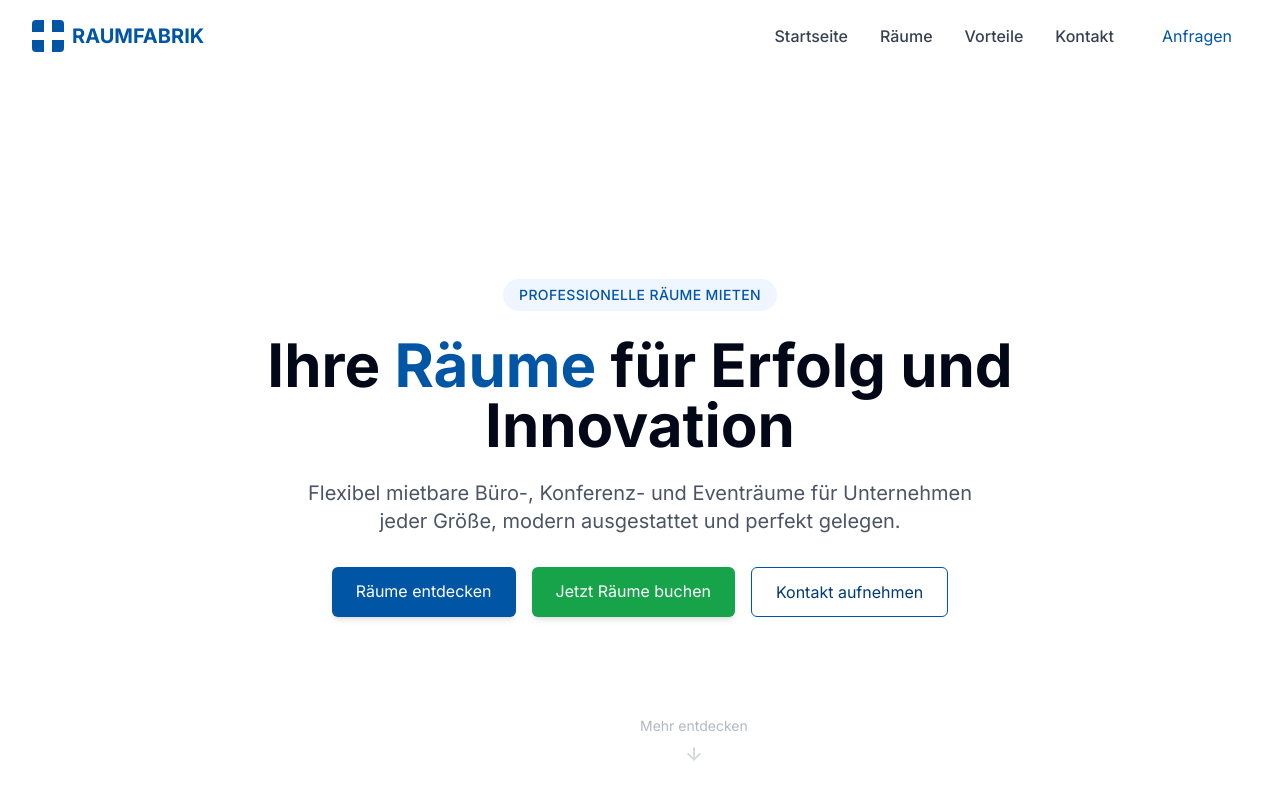
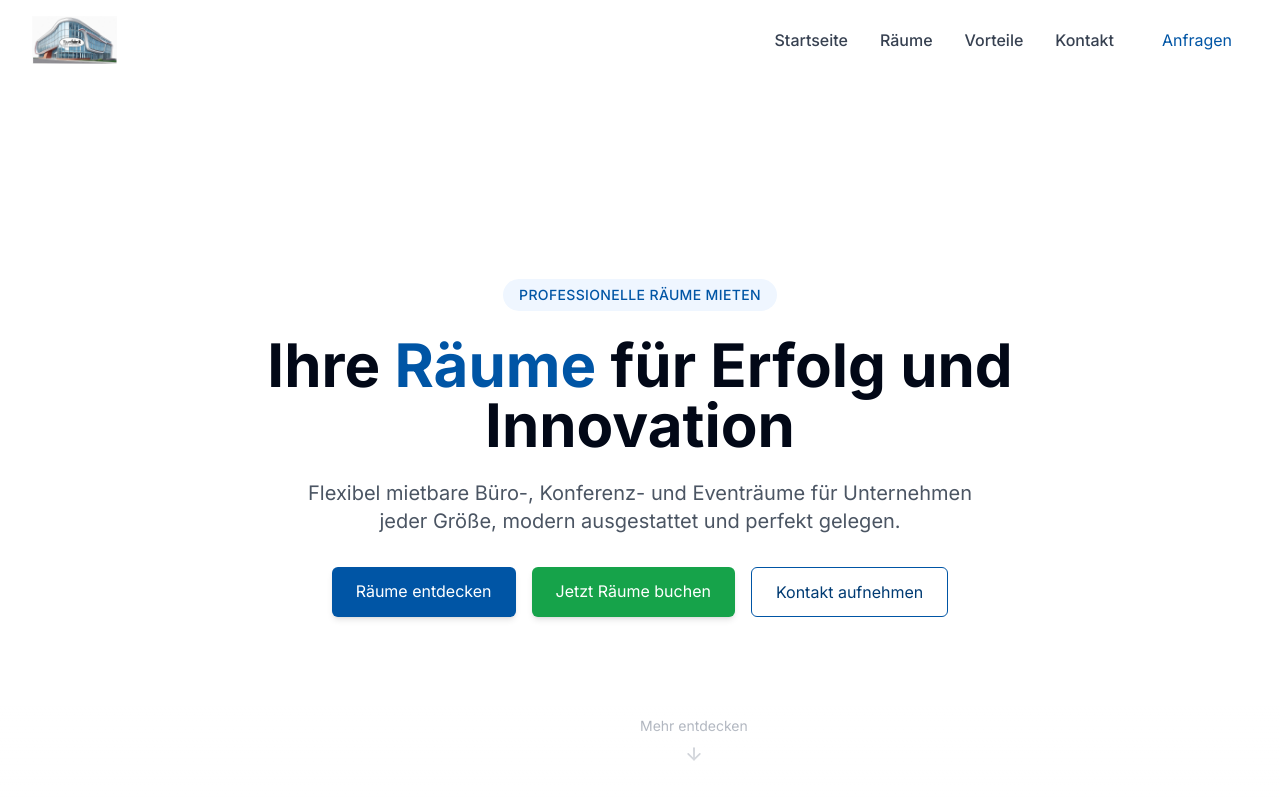
Before and after one commit to wolfgangwuerfl/raumdynamo-landing, a React (Vite) app: page / in a window 1280 px wide. Shown: the top 800 px of the page. Built offline with nearby package versions, Linux system fonts and the light colour scheme.

Commit message:
Replace logo with new design
Update the logo in the top-left corner of the application.

```diff
--- a/src/components/LogoIcon.tsx
+++ b/src/components/LogoIcon.tsx
@@ -7,12 +7,12 @@ interface LogoIconProps {
 
 const LogoIcon: React.FC<LogoIconProps> = ({ className }) => {
   return (
-    <div className={`flex items-center gap-2 ${className}`}>
-      <div className="relative w-8 h-8 bg-raumfabrik-blue rounded-sm overflow-hidden">
-        <div className="absolute top-1/2 left-0 w-full h-2 bg-white transform -translate-y-1/2"></div>
-        <div className="absolute top-0 left-1/2 w-2 h-full bg-white transform -translate-x-1/2"></div>
-      </div>
-      <span className="font-bold text-raumfabrik-blue text-xl">RAUMFABRIK</span>
+    <div className={`flex items-center ${className}`}>
+      <img
+        src="/lovable-uploads/48a81688-8f24-40d4-b446-df073b4e51c5.png"
+        alt="Raumfabrik Logo"
+        className="h-12 w-auto"
+      />
     </div>
   );
 };
```
Also changed, not shown: public/lovable-uploads/48a81688-8f24-40d4-b446-df073b4e51c5.png (added).
